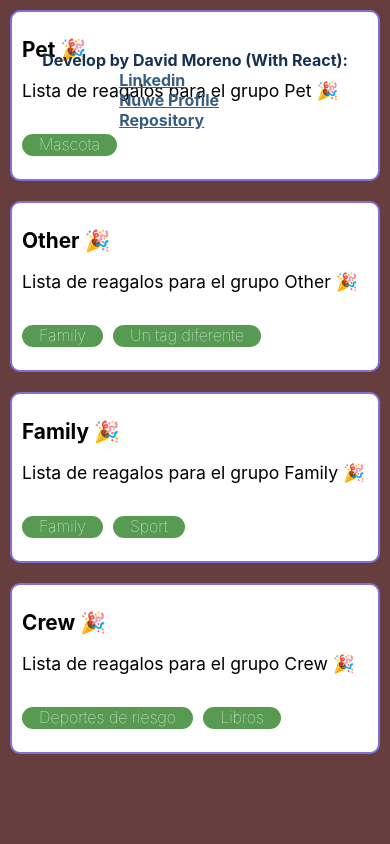
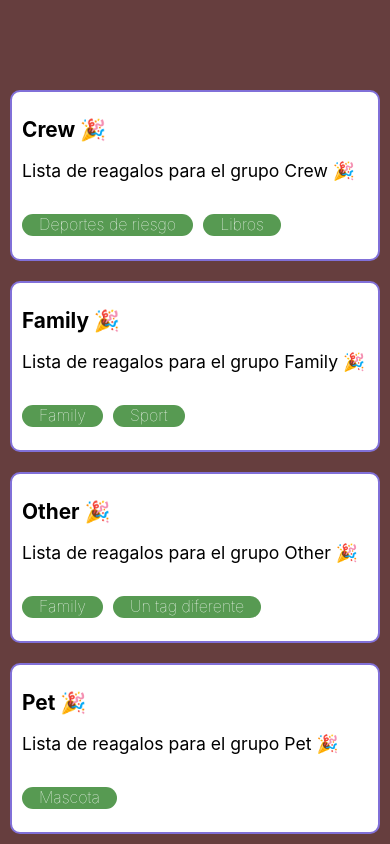
Before and after one commit to CesarDavidMorenR/gift-list-nuwe, a React (Create React App) app: page / in a window 390 px wide. Built offline with nearby package versions, Linux system fonts and the light colour scheme.

Commit message:
ENHANCEMENT: Display none sign and card container colum reverse

```diff
--- a/src/App.css
+++ b/src/App.css
@@ -120,8 +120,7 @@
 
 
 .sign{
-  /* position: fixed; */
-  top: 4%;
+display:none;
 }
 
 .link_socials{
@@ -141,6 +140,7 @@
   padding-top: 200px;
   padding-bottom: 200px;
   display: flex;
+  flex-direction: column-reverse;
 
 
 }
```
